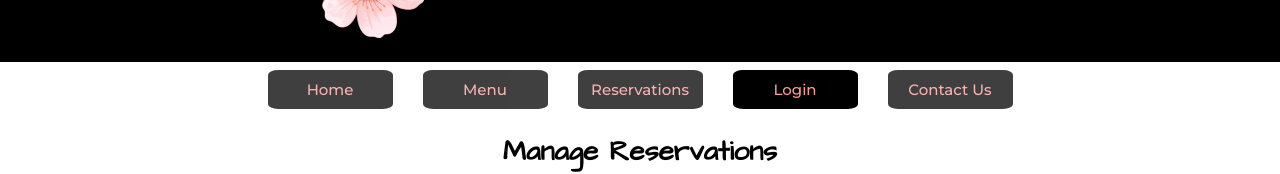
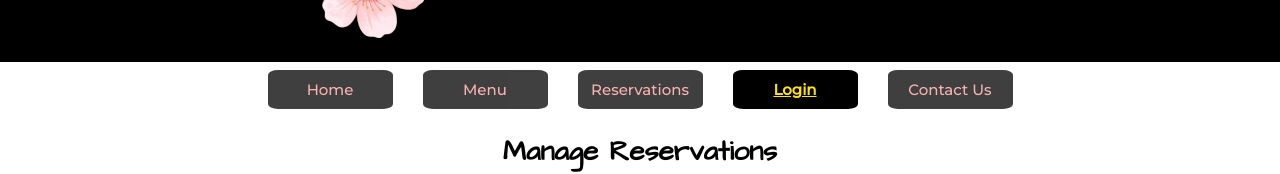
Before and after one commit to jgrimes86/Waku-Waku-Sushi-Restaurant, a React (Create React App) app: page /staff in a window 1280 px wide. Shown: the part 142-316 px from the top of the page. Built offline with nearby package versions, Linux system fonts and the light colour scheme; data requests are answered from the project's data file.

Commit message:
DONE logout button appears selected when on staff page

```diff
--- a/src/Components/NavBar.js
+++ b/src/Components/NavBar.js
@@ -4,9 +4,13 @@ function NavBar({ isLoggedIn, toggleLogout }) {
 
     const location = useLocation();
     const navClass = (location.pathname === "/") ? "nav-bar nav-home" : "nav-bar";
+
     const disabledClass = (location.pathname === "/staff") ? "disabled" : "";
     const linkClass = (location.pathname === "/" ) ? `home-link ${disabledClass}`: `nav-link ${disabledClass}`;
-    const loginLinkClass = (location.pathname === "/") ? `home-link`: `nav-link`;
+
+    const loginActive = (location.pathname === "/staff") ? "login-active" : "";
+    const loginLinkClass = (location.pathname === "/") ? `home-link ${loginActive}`: `nav-link ${loginActive}`;
+
 
     return (
         <nav className={navClass}>
--- a/src/stylesheets/index.css
+++ b/src/stylesheets/index.css
@@ -83,6 +83,13 @@ h2 {
 .disabled {
   pointer-events: none;
   opacity: 0.75;
+}
+
+.login-active {
+  text-decoration-line: underline;
+  color: #fee400;
+  font-weight: bold;
+  opacity: 100%;
 }
 
 .active {
```
